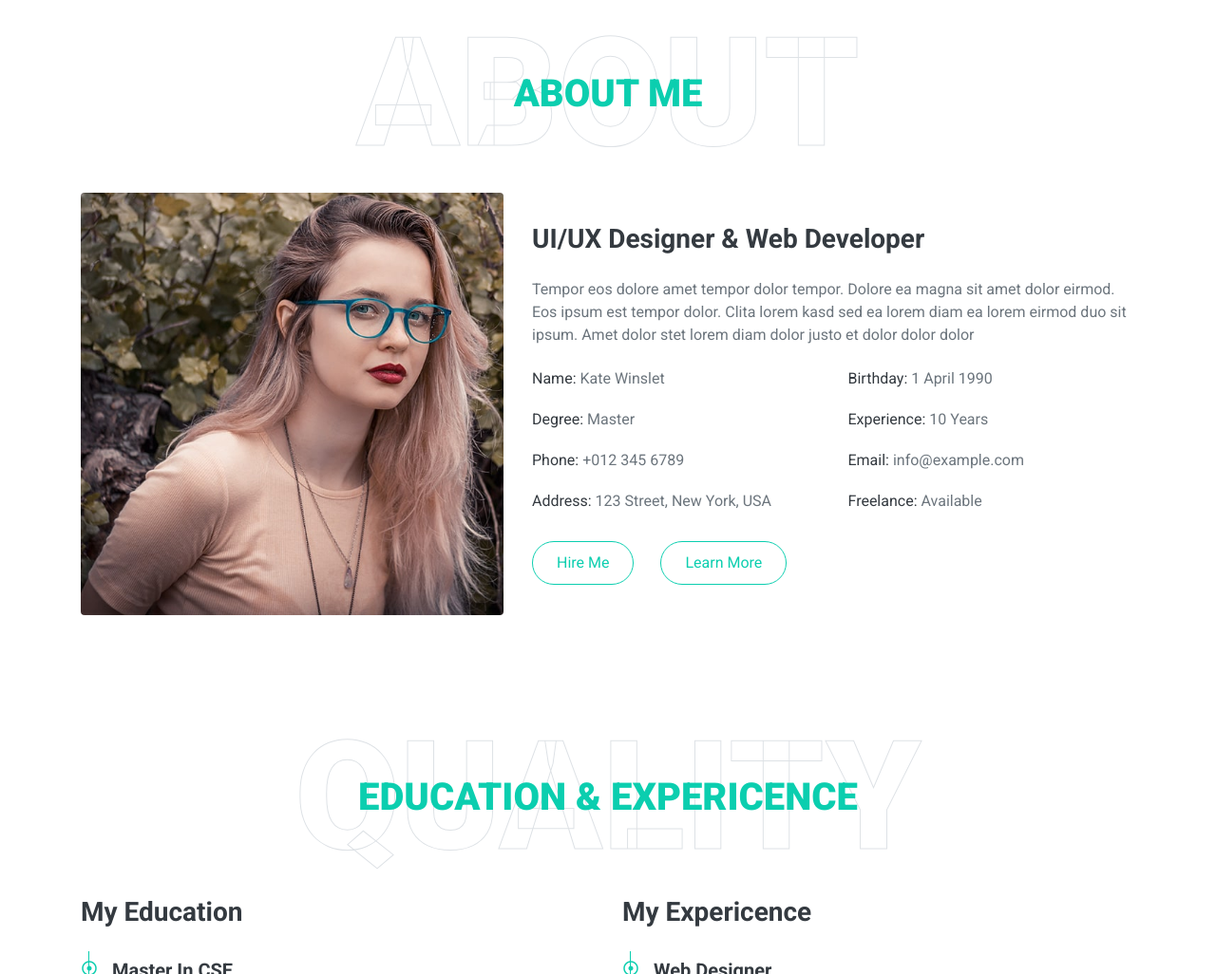
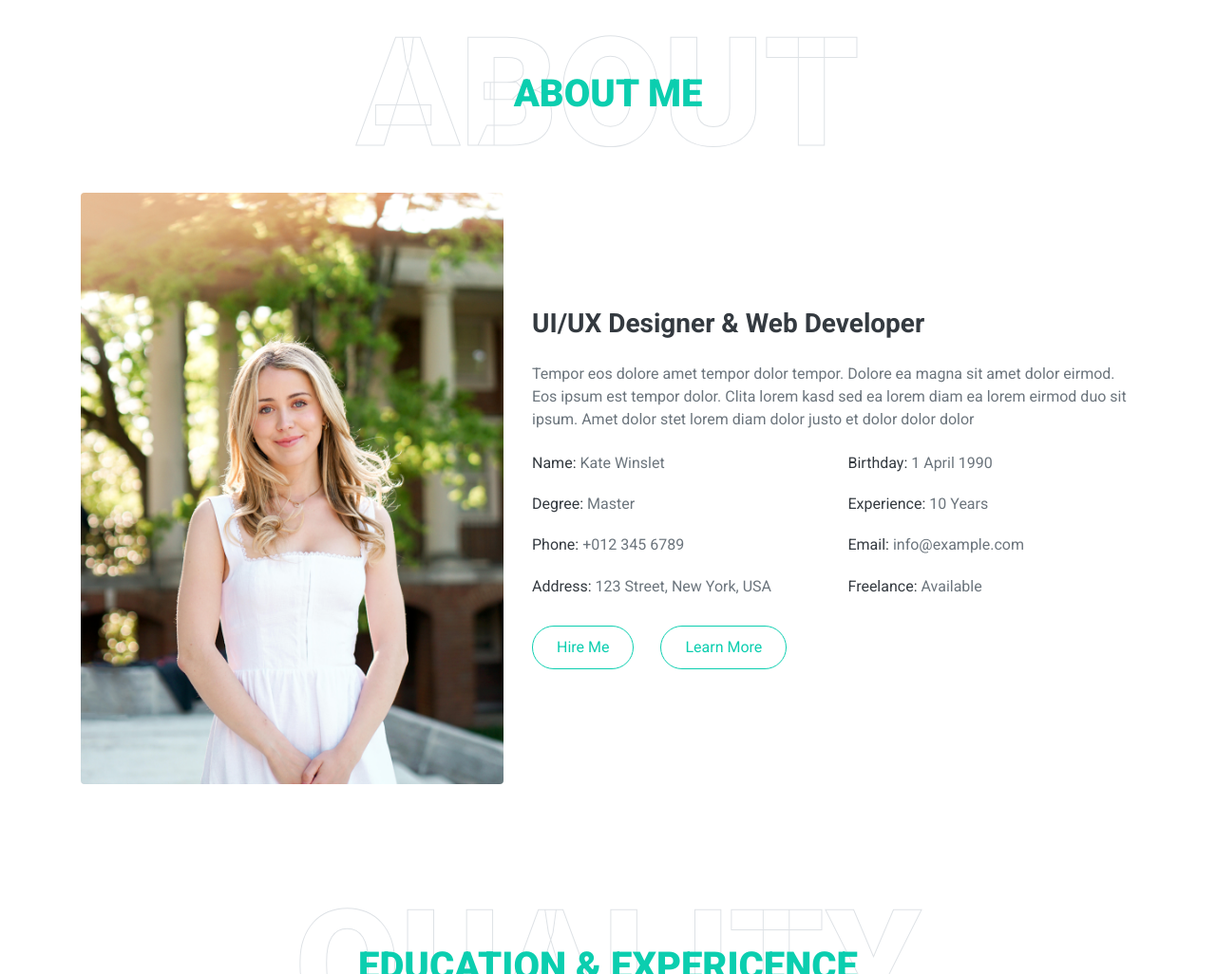
Before and after one commit to niavllayton/Portfolio, a plain HTML site: page index.html in a window 1280 px wide. Shown: the part 893-1919 px from the top of the page at 95% size. Drawn offline with nearby package versions, Linux system fonts and the light colour scheme.

Commit message:
Update index.html

```diff
--- a/index.html
+++ b/index.html
@@ -108,7 +108,7 @@
             </div>
             <div class="row align-items-center">
                 <div class="col-lg-5 pb-4 pb-lg-0">
-                    <img class="img-fluid rounded w-100" src="img/about.jpg" alt="">
+                    <img class="img-fluid rounded w-100" src="img/profile.jpg" alt="">
                 </div>
                 <div class="col-lg-7">
                     <h3 class="mb-4">UI/UX Designer & Web Developer</h3>
```
